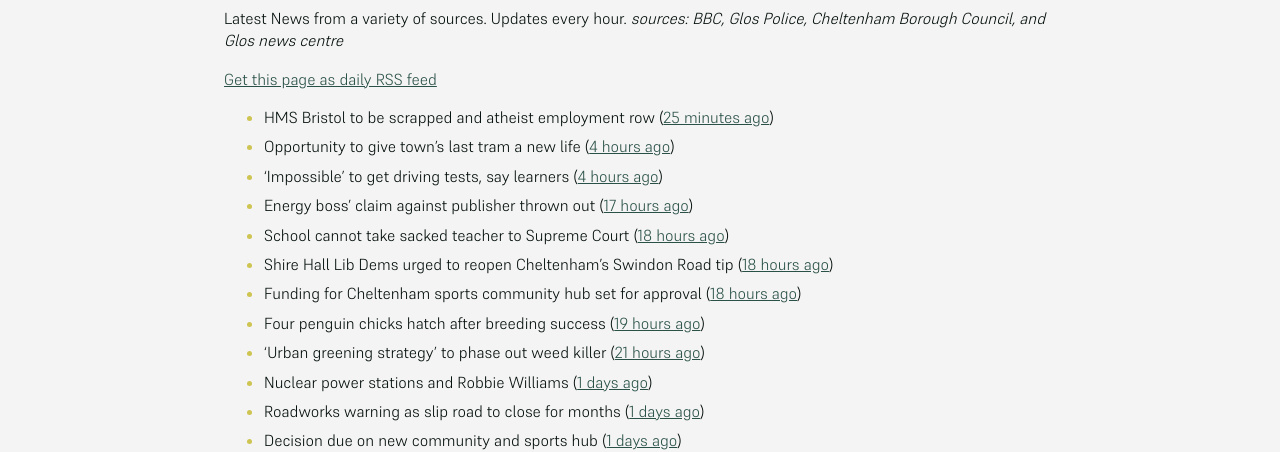
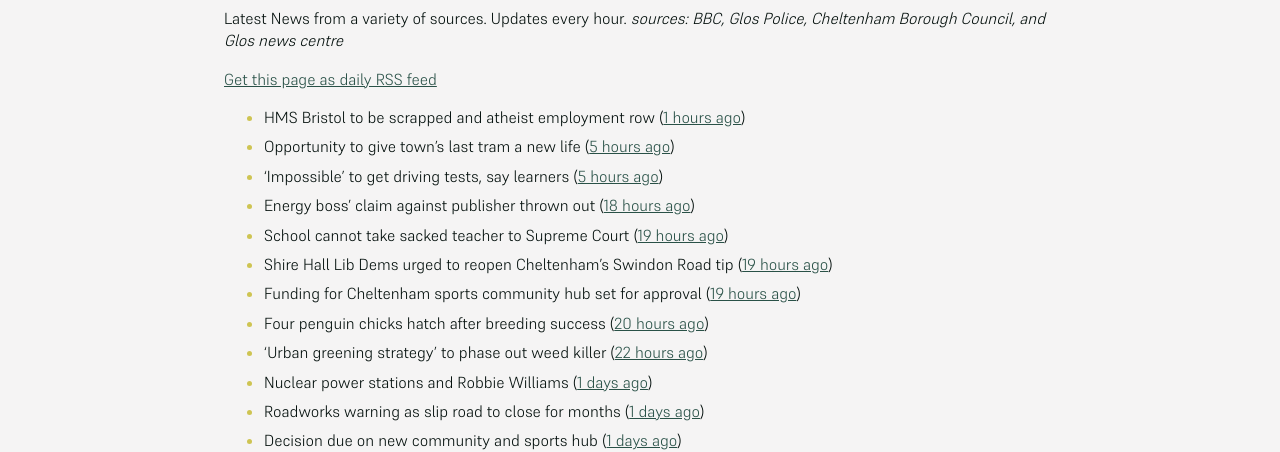
Before and after one commit to mat-0/cheltenham-open-data, a Jekyll site: the page built from _pages/news.md, in a window 1280 px wide. Shown: the part 266-718 px from the top of the page. Built offline with Jekyll 4.4.1, drawn with Linux system fonts in a browser that asks for light colours; some of the changed text lies outside the part shown.

Commit message:
Updated 2025-06-10 10:57:50

```diff
--- a/_pages/news.md
+++ b/_pages/news.md
@@ -12,15 +12,15 @@ _sources: BBC, Glos Police, Cheltenham Borough Council, and Glos news centre_
 [Get this page as daily RSS feed](/daily.rss)
 
 <!-- news_marker starts -->
-- HMS Bristol to be scrapped and atheist employment row ([25 minutes ago](https://www.bbc.com/news/articles/c93lv9zr5ppo))
-- Opportunity to give town's last tram a new life ([4 hours ago](https://www.bbc.com/news/articles/c80km7j1131o))
-- 'Impossible' to get driving tests, say learners ([4 hours ago](https://www.bbc.com/news/articles/c8jgndjnlmvo))
-- Energy boss' claim against publisher thrown out ([17 hours ago](https://www.bbc.com/news/articles/c9918ek3y4go))
-- School cannot take sacked teacher to Supreme Court ([18 hours ago](https://www.bbc.com/news/articles/cn7zn077nd4o))
-- Shire Hall Lib Dems urged to reopen Cheltenham’s Swindon Road tip ([18 hours ago](https://gloucesternewscentre.co.uk/shire-hall-lib-dems-urged-to-reopen-cheltenhams-swindon-road-tip/))
-- Funding for Cheltenham sports community hub set for approval ([18 hours ago](https://gloucesternewscentre.co.uk/funding-for-cheltenham-sports-community-hub-set-for-approval/))
-- Four penguin chicks hatch after breeding success ([19 hours ago](https://www.bbc.com/news/articles/ce39qxx818jo))
-- 'Urban greening strategy' to phase out weed killer ([21 hours ago](https://www.bbc.com/news/articles/c201jv8v311o))
+- HMS Bristol to be scrapped and atheist employment row ([1 hours ago](https://www.bbc.com/news/articles/c93lv9zr5ppo))
+- Opportunity to give town's last tram a new life ([5 hours ago](https://www.bbc.com/news/articles/c80km7j1131o))
+- 'Impossible' to get driving tests, say learners ([5 hours ago](https://www.bbc.com/news/articles/c8jgndjnlmvo))
+- Energy boss' claim against publisher thrown out ([18 hours ago](https://www.bbc.com/news/articles/c9918ek3y4go))
+- School cannot take sacked teacher to Supreme Court ([19 hours ago](https://www.bbc.com/news/articles/cn7zn077nd4o))
+- Shire Hall Lib Dems urged to reopen Cheltenham’s Swindon Road tip ([19 hours ago](https://gloucesternewscentre.co.uk/shire-hall-lib-dems-urged-to-reopen-cheltenhams-swindon-road-tip/))
+- Funding for Cheltenham sports community hub set for approval ([19 hours ago](https://gloucesternewscentre.co.uk/funding-for-cheltenham-sports-community-hub-set-for-approval/))
+- Four penguin chicks hatch after breeding success ([20 hours ago](https://www.bbc.com/news/articles/ce39qxx818jo))
+- 'Urban greening strategy' to phase out weed killer ([22 hours ago](https://www.bbc.com/news/articles/c201jv8v311o))
 - Nuclear power stations and Robbie Williams ([1 days ago](https://www.bbc.com/news/articles/cy4ekkyej0ko))
 - Roadworks warning as slip road to close for months ([1 days ago](https://www.bbc.com/news/articles/c308j6d7ngno))
 - Decision due on new community and sports hub ([1 days ago](https://www.bbc.com/news/articles/cy4k5kv0v2go))
```
Also changed, not shown: other parts of _pages/news.md (+1 -1 lines), _data/flood.json (+5 -69 lines), _pages/fix-my-street.md (+2 -2 lines), index.md (+5 -5 lines).
